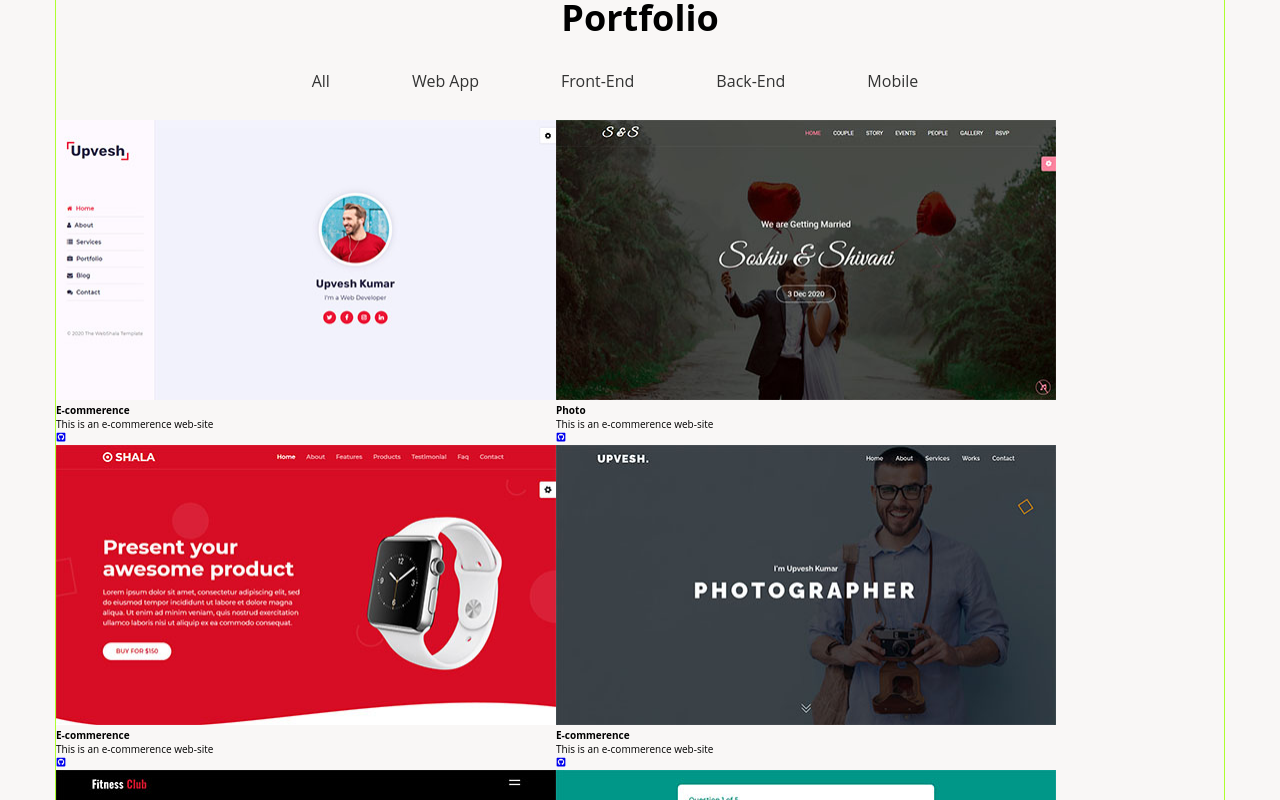
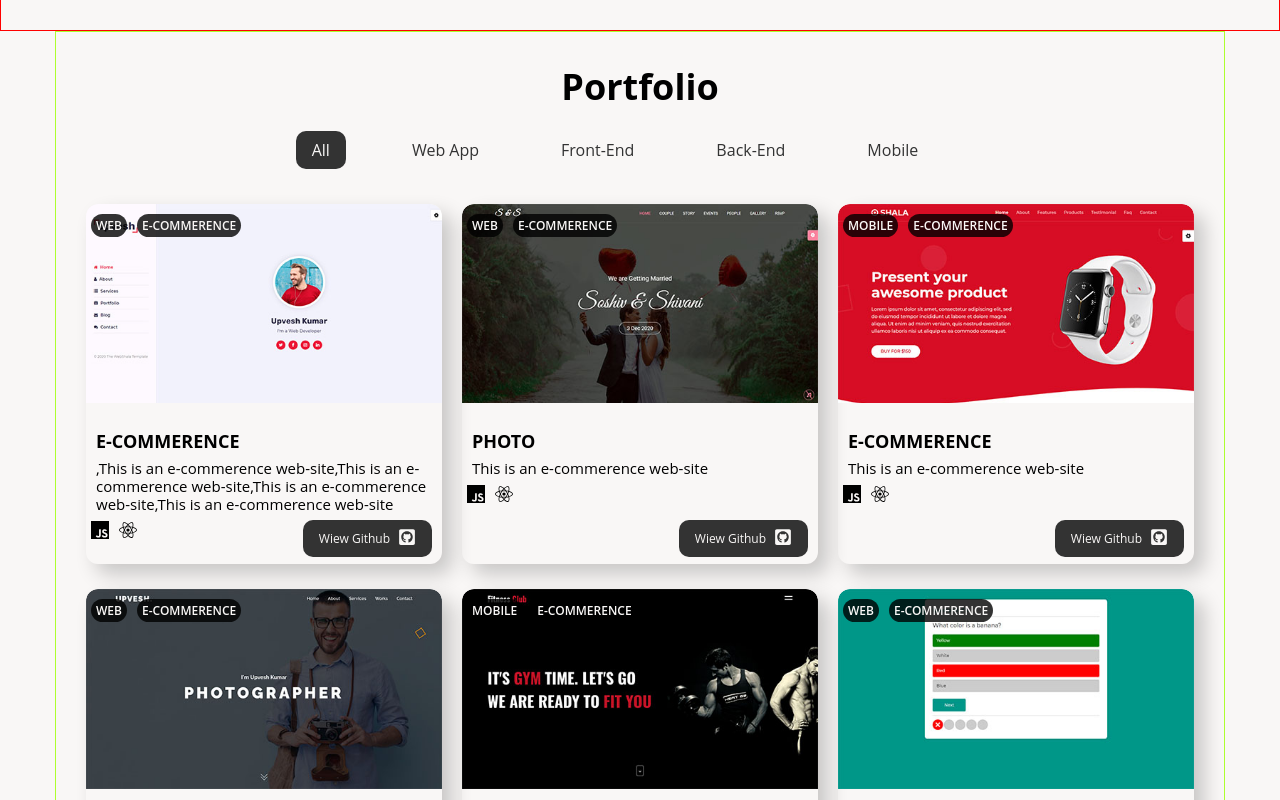
Before and after one commit to catzzz/my-portfolio, a Next.js app: page / in a window 1280 px wide. Shown: the part 1620-2420 px from the top of the page. Built offline with nearby package versions, Linux system fonts and the light colour scheme; no server answers.

Commit message:
style porject card

```diff
--- a/components/filterBtn/FilterBtn.jsx
+++ b/components/filterBtn/FilterBtn.jsx
@@ -1,7 +1,7 @@
 import styles from './filterBtn.module.scss'
 const FilterBtn = ({title, active, setSelected,id}) => {
     return (
-        <div className={`${styles.container} ${active ? styles.active: ''}`}>
+        <div className={`${styles.container} ${active ? styles.active: ''}`} onClick={()=>setSelected(id)}>
             {title}
         </div>
     )
--- a/components/filterBtn/filterBtn.module.scss
+++ b/components/filterBtn/filterBtn.module.scss
@@ -11,9 +11,10 @@
         color: var(--color-grey-light-1);
     }
 
-    .active {
-        background-color: var(--color-grey-dark-1);
-        color: var(--color-grey-light-1);
-    }
 
 }
+
+.active {
+    background-color: var(--color-grey-dark-1);
+    color: var(--color-grey-light-1);
+}
--- a/components/portfolio/Portfolio.jsx
+++ b/components/portfolio/Portfolio.jsx
@@ -6,6 +6,9 @@ import { useState } from 'react'
 
 const PortfolioSection = ({projects}) => {
     const [selected , setSelected] = useState('all')
+
+
+
     const filterList = [
         {
           id: "all",
@@ -42,7 +45,8 @@ const PortfolioSection = ({projects}) => {
                     key ={ item.id}/>
                 ))}
             </div>
-            <div className={styles.projectsWrapper}>
+            <div className={styles.cardsWrapper}>
+
                 {projects.map((project)=>(
                     <ProjectCard
                         title={project.title}
--- a/components/portfolio/portfolio.module.scss
+++ b/components/portfolio/portfolio.module.scss
@@ -10,6 +10,7 @@
 
     h2{
         font-size: 3.6rem;
+        margin-top: 3rem;
     }
     .filterContainer{
         display: flex;
@@ -18,10 +19,22 @@
         margin: 1.2rem;
     }
 
-    .projectsWrapper{
-        display: flex;
-        flex-wrap: wrap;
-        height: auto;
+    .cardsWrapper{
+        padding: 1rem 3rem;
+        display: grid;
+        width: 100%;
 
+        grid-template-columns: repeat(auto-fit, minmax(33rem, 1fr));
+        grid-gap:2rem;
+        list-style-type: none;
+
+
+        @media screen and (max-width:768px) {
+            grid-template-columns: repeat(2, 1fr);
+            grid-gap:2rem;
+        }
+        @media screen and (max-width:600px) {
+            grid-template-columns: repeat(1, 1fr);
+        }
     }
 }
--- a/components/projectCard/ProjectCard.jsx
+++ b/components/projectCard/ProjectCard.jsx
@@ -3,34 +3,44 @@
 import {FaGithubSquare} from 'react-icons/fa'
 import Link from 'next/link'
 import Image from 'next/image'
-
-
+import styles from './ProjectCard.module.scss'
+import uuid from 'react-uuid'
+import SkillItem from '../skillItem/SkillItem'
 
 const ProjectCard = ({title, image, tags, description,webUrl,gitUrl,skills}) => {
+    console.log(tags)
     return (
-        <div>
-            <figure>
-                <Link href={webUrl}>
-                    <a><Image src={image} width={500} height={280} alt= "project photo" /></a>
-                </Link>
-            </figure>
-            <div>
+        <div className={styles.container}>
+            <div className={styles.tags}>
+                {tags.map((tag)=>(
+                    <span key={uuid()} className={styles.tag}>{tag}</span>
+                ))}
+            </div>
+            <Link href={webUrl}>
+                <a><Image src={image} width={500} height={280} alt= "project photo" /></a>
+            </Link>
+
+            <div className={styles.body}>
                 <h4>
-                    {title}
+                        {title}
                 </h4>
+
                 <p>
                     {description}
                 </p>
+                <div className={styles.skillsBox}>
+                    {skills.map((skill)=>(
+                        <SkillItem name={skill} showName={false} key={uuid()}/>
 
-            </div>
-            <div>
-
-                <div>
+                    ))}
+                </div>
+                <div className={styles.gitBtn}>
                     <Link href={gitUrl}>
-                        <a><FaGithubSquare /></a>
+                        <a>Wiew Github <span><FaGithubSquare /></span></a>
                     </Link>
                 </div>
             </div>
+
 
         </div>
     )
--- a/components/projectCard/projectCard.module.scss
+++ b/components/projectCard/projectCard.module.scss
@@ -0,0 +1,123 @@
+.container{
+    margin-top: .5rem;
+    position: relative;
+    overflow: hidden;
+    display: block;
+
+    border-radius: 1rem;
+    // overflow: hidden;
+    text-decoration: none;
+    border-radius: 12px;
+    box-shadow: 1rem 1rem 2rem rgba(0, 0, 0, .2);
+    position: relative;
+
+    img{
+        max-width: 100%;
+        vertical-align: middle;
+        border-top-left-radius: 12px;
+        border-top-right-radius: 12px;
+        object-fit: cover;
+        &:hover{
+            transform: translateY(-1rem);
+        }
+    }
+
+    .body{
+        // background: red;
+        padding:2rem 0;
+        display: flex;
+        flex-direction: column;
+
+        align-content: space-between;
+        h4{
+            margin: 0;
+            padding: .3rem 1rem;
+            font-size: 1.8rem;
+            text-transform: uppercase;
+
+         }
+
+
+        p{
+            font-size: 1.5rem;
+            line-height: 1.8rem;
+            padding: .3rem 1rem;
+        }
+        .skillsBox{
+            // margin:1rem 0;
+            display: flex;
+            flex-wrap: wrap;
+            font-size: 1.8rem;
+            // border:1px solid purple;
+
+        }
+        .gitBtn {
+            display: flex;
+            justify-content: center;
+            // border:1px solid green;
+            position:absolute;
+            top: 98%;
+            right:1rem;
+            transform:translate(0%,-100%);
+            line-height: 2rem;
+            a{
+                &:link,
+                &:visited{
+                    display: flex;
+                    align-items: center;
+
+                    text-decoration: none;
+                    font-size: 1.2rem;
+
+                    padding: .8rem 1.6rem;
+                    border-radius: 1rem;
+                    cursor: pointer;
+                    background-color: var(--color-grey-dark-1);
+
+                    color: var(--color-grey-light-1);
+
+                    &:hover{
+                        background-color: var(--color-grey-light-1);
+                        color: var(--color-grey-dark-1);
+                        border:1px solid  var(--color-grey-dark-1);
+                    }
+                }
+
+                span {
+
+                    // display: inline-block;
+                    margin-left: .8rem;
+                    font-size: 1.8rem;
+                }
+            }
+        }
+    }
+
+
+
+
+    @media screen and (max-width:600px){
+        width:100%;
+    }
+}
+
+.tags{
+    position: absolute;
+    display: flex;
+    top:.5rem;
+    left:0;
+    margin: .5rem;
+    z-index: 10;
+    .tag{
+        padding: .3rem .5rem;
+        font-weight: 600;
+        text-transform: uppercase;
+        background-color: rgba(0,0,0,.8);
+        color:var(--color-grey-light-1);
+        font-size: 1.2rem;
+        border-radius: 10rem;
+        &:not(:last-child){
+            margin-right: 1rem;
+        }
+    }
+}
--- a/components/skillItem/skillItem.module.scss
+++ b/components/skillItem/skillItem.module.scss
@@ -1,15 +1,15 @@
 .container{
     display: flex;
     flex-direction: column;
-    border:1px solid red;
-    font-size: 6rem;
+
+    font-size: inherit;
     color:inherit;
     align-items: center;
     justify-content: center;
     margin: .5rem;
     // padding: .5rem;
-    width: 6.4rem;
-    height: 6rem;
+    // width: 6.4rem;
+    // height: 6rem;
 
 
     span{
--- a/components/skillsList/SkillsList.jsx
+++ b/components/skillsList/SkillsList.jsx
@@ -2,7 +2,7 @@ import styles from './skillsList.module.scss'
 import SkillItem from '../skillItem/SkillItem'
 import uuid from 'react-uuid'
 const SkillsList = ({title, technologies}) => {
-    console.log(technologies)
+
     return (
         <div className={styles.container}>
             <h3>{title}</h3>
--- a/components/skillsList/skillsList.module.scss
+++ b/components/skillsList/skillsList.module.scss
@@ -40,6 +40,7 @@
         justify-content: space-around;
         align-items: flex-start;
         grid-gap: 1.5rem;
+        font-size: 5rem;
         // border: 1px solid white;
 
         @media screen and (max-width:768px) {
--- a/pages/404.js
+++ b/pages/404.js
@@ -5,7 +5,7 @@ const NotFound = () => {
     return (
         <Layout>
             <section className={styles.container}>
-            <h1>404 </h1>
+            <h1>404</h1>
             <p>Something wrong</p>
             </section>
         </Layout>
--- a/pages/api/projects/projects.json
+++ b/pages/api/projects/projects.json
@@ -3,9 +3,9 @@
         {
             "id": "1",
             "title":"E-commerence",
-            "tags": ["web“ , ”e-commerence"],
+            "tags":  ["web","e-commerence"],
             "image": "/images/project-1.png",
-            "description": "This is an e-commerence web-site",
+            "description": ",This is an e-commerence web-site,This is an e-commerence web-site,This is an e-commerence web-site,This is an e-commerence web-site",
             "skills": ["javascript", "react"],
             "gitUrl":"https: //google.com",
             "webUrl":"https: //google.com"
@@ -14,7 +14,7 @@
         {
             "id": "2",
             "title":"Photo",
-            "tags": ["web“ , ”e-commerence"],
+            "tags": ["web","e-commerence"],
             "image": "/images/project-2.png",
             "description": "This is an e-commerence web-site",
             "skills": ["javascript", "react"],
@@ -24,7 +24,7 @@
         {
             "id": "3",
             "title":"E-commerence",
-            "tags": ["web“ , ”e-commerence"],
+            "tags": ["mobile","e-commerence"],
             "image": "/images/project-3.png",
             "description": "This is an e-commerence web-site",
             "skills": ["javascript", "react"],
@@ -34,9 +34,9 @@
         {
             "id": "4",
             "title":"E-commerence",
-            "tags": ["web“ , ”e-commerence"],
+            "tags": ["web","e-commerence"],
             "image": "/images/project-4.png",
-            "description": "This is an e-commerence web-site",
+            "description": "Lorem ipsum dolor sit amet, consectetur adipiscing elit. Consectetur sodales morbi dignissim sed diam pharetravitae ipsum odio.",
             "skills": ["javascript", "react"],
             "gitUrl":"https: //google.com",
             "webUrl":"https: //google.com"
@@ -44,9 +44,9 @@
         {
             "id": "5",
             "title":"E-commerence",
-            "tags": ["web“ , ”e-commerence"],
+            "tags": ["mobile","e-commerence"],
             "image": "/images/project-5.png",
-            "description": "This is an e-commerence web-site",
+            "description": "This is an e-commerence web-site.This is an e-commerence web-site.This is an e-commerence web-site.This is an e-commerence web-site",
             "skills": ["javascript", "react"],
             "gitUrl":"https: //google.com",
             "webUrl":"https: //google.com"
@@ -54,7 +54,7 @@
         {
             "id": "6",
             "title":"E-commerence",
-            "tags": ["web“ , ”e-commerence"],
+            "tags": ["web","e-commerence"],
             "image": "/images/project-6.png",
             "description": "This is an e-commerence web-site",
             "skills": ["javascript", "react"],
```
